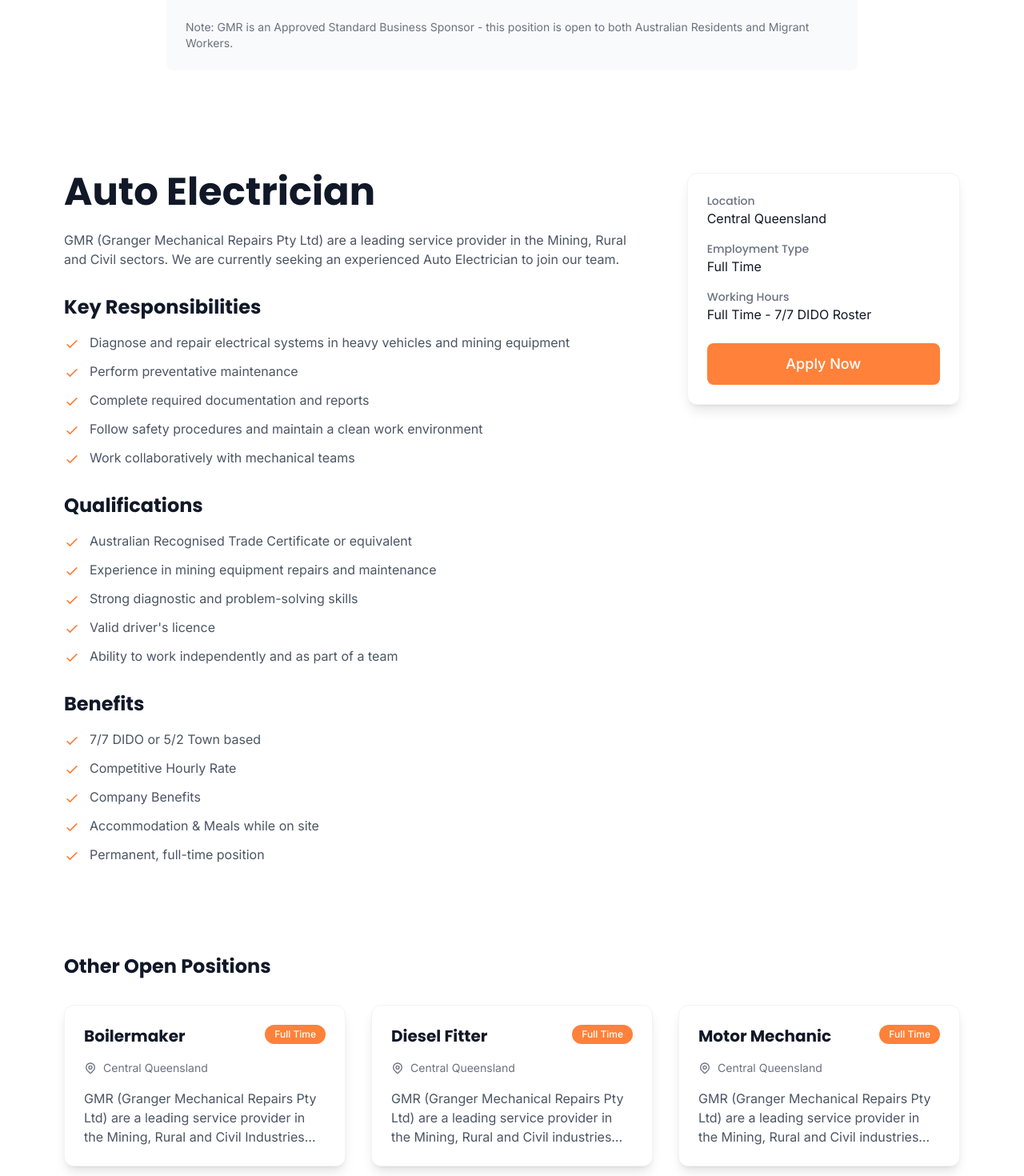
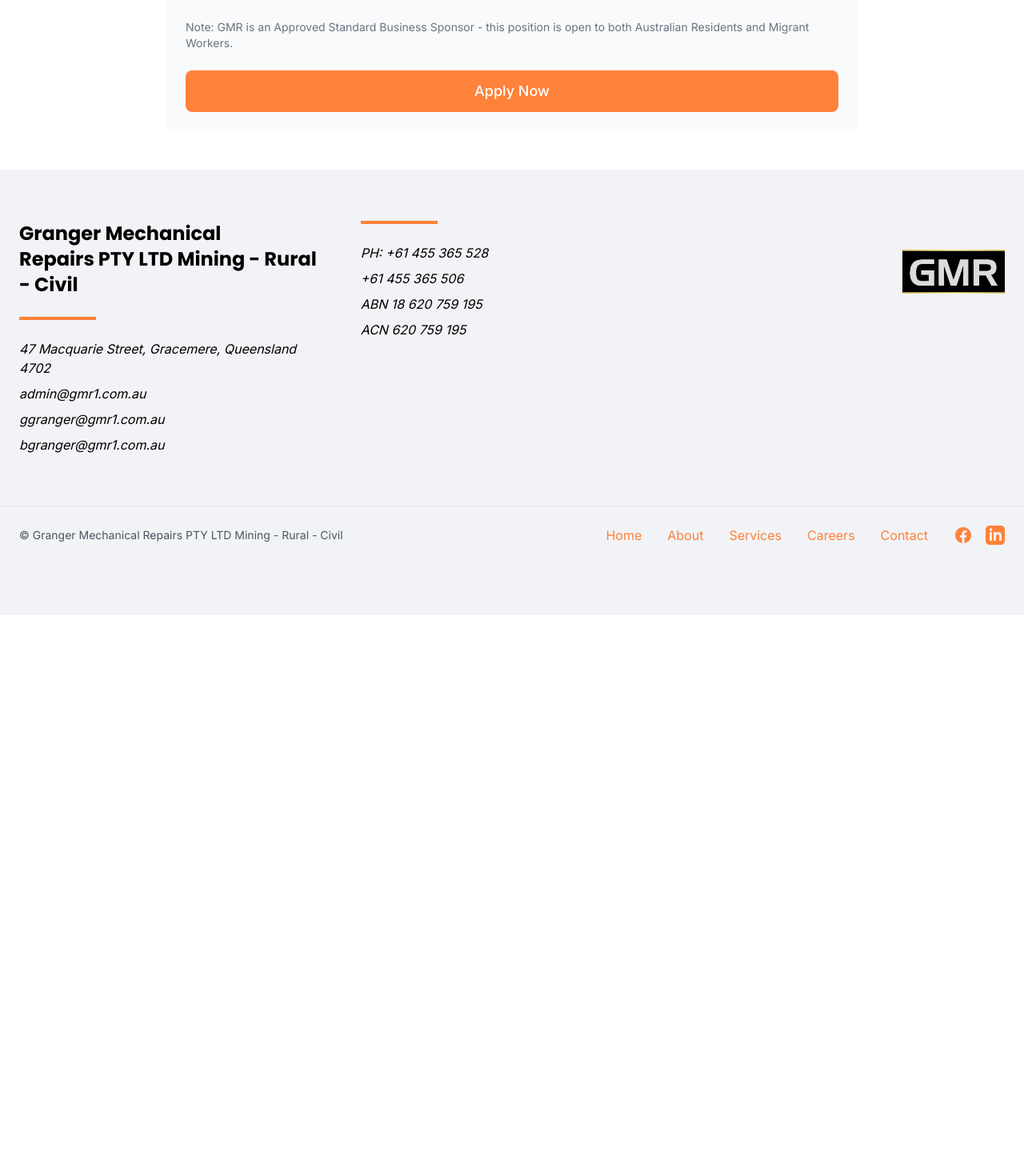
Before and after one commit to Dezzi94/GMR, a React (Vite) app: page /careers/auto-electrician in a window 1280 px wide. Shown: the part 1240-2710 px from the top of the page at 80% size. After the commit the page ends 2009 px from the top, so only its background shows below. Built offline with nearby package versions, Linux system fonts and the light colour scheme.

Commit message:
7/7 DIDO or 5/2 Town based
7/7 DIDO or 5/2 Town based updates jobs page

```diff
--- a/src/constants/careers.ts
+++ b/src/constants/careers.ts
@@ -30,7 +30,7 @@
       type: "Full Time",
       location: "Central Queensland",
       description: "GMR (Granger Mechanical Repairs Pty Ltd) are a leading service provider in the Mining, Rural and Civil sectors. We are currently seeking an experienced Auto Electrician to join our team.",
-      hours: "Full Time - 7/7 DIDO Roster",
+      hours: "Full Time - 7/7 DIDO or 5/2 Town based",
       benefits: [
         "7/7 DIDO or 5/2 Town based",
         "Competitive Hourly Rate",
@@ -59,7 +59,7 @@
       type: "Full Time",
       location: "Central Queensland",
       description: "GMR (Granger Mechanical Repairs Pty Ltd) are a leading service provider in the Mining, Rural and Civil Industries that offer services in both light and heavy equipment mechanical repairs and maintenance. GMR have a reputation for excellent customer service and quality. We are currently seeking a trade qualified Boilermaker to join our team in Central Queensland.",
-      hours: "Full Time - 7/7 DIDO Roster",
+      hours: "Full Time - 7/7 DIDO or 5/2 Town based",
       benefits: [
         "7/7 DIDO or 5/2 Town based",
         "Competitive Hourly Rate",
@@ -90,7 +90,7 @@
       type: "Full Time",
       location: "Central Queensland",
       description: "GMR (Granger Mechanical Repairs Pty Ltd) are a leading service provider in the Mining, Rural and Civil industries that offer services in both light and heavy equipment mechanical repairs and maintenance. We are currently seeking a trade qualified & experienced Diesel Fitter to join our maintenance team in Central Qld.",
-      hours: "Full Time - 7/7 DIDO Roster",
+      hours: "Full Time - 7/7 DIDO or 5/2 Town based",
       benefits: [
         "7/7 DIDO or 5/2 Town based",
         "Competitive Hourly Rate",
@@ -130,7 +130,7 @@
       type: "Full Time",
       location: "Central Queensland",
       description: "GMR (Granger Mechanical Repairs Pty Ltd) are a leading service provider in the Mining, Rural and Civil industries that offer services in both light and heavy equipment mechanical repairs and maintenance. We are currently seeking a trade qualified & experienced Motor Mechanic to join our maintenance team in Central Qld.",
-      hours: "Full Time - 7/7 DIDO Roster",
+      hours: "Full Time - 7/7 DIDO or 5/2 Town based",
       benefits: [
         "7/7 DIDO or 5/2 Town based",
         "Competitive Hourly Rate",
@@ -169,8 +169,8 @@
       title: "Hydraulic Hose Technician",
       type: "Full Time",
       location: "Central Queensland",
-      description: "GMR (Granger Mechanical Repairs Pty Ltd) are seeking a Hose Technician to join our maintenance team in Central Qld. This position offers a 7/7 DIDO roster with competitive benefits.",
-      hours: "Full Time - 7/7 DIDO Roster",
+      description: "GMR (Granger Mechanical Repairs Pty Ltd) are seeking a Hose Technician to join our maintenance team in Central Qld. This position offers a 7/7 DIDO or 5/2 Town based roster with competitive benefits.",
+      hours: "Full Time - 7/7 DIDO or 5/2 Town based",
       benefits: [
         "7/7 DIDO or 5/2 Town based",
         "Competitive Hourly Rate",
--- a/src/pages/JobPosition.tsx
+++ b/src/pages/JobPosition.tsx
@@ -127,98 +127,12 @@
                   admin@gmr1.com.au
                 </a>
               </p>
-              <p className="text-gray-500 text-sm">
+              <p className="text-gray-500 text-sm mb-6">
                 Note: GMR is an Approved Standard Business Sponsor - this position is open to both Australian Residents and Migrant Workers.
               </p>
-            </div>
-          </div>
-        )}
-      </div>
-
-      <div className="max-w-6xl mx-auto px-4 py-12 md:py-20">
-        <div className="grid grid-cols-1 lg:grid-cols-3 gap-12">
-          {/* Main Content */}
-          <div className="lg:col-span-2">
-            <motion.div
-              initial={{ opacity: 0, y: 20 }}
-              animate={{ opacity: 1, y: 0 }}
-              transition={{ duration: 0.6 }}
-            >
-              <h1 className="text-4xl md:text-5xl font-bold text-gray-900 mb-6">
-                {position.title}
-              </h1>
-
-              <div className="prose prose-lg max-w-none">
-                <p className="text-gray-600 mb-8">
-                  {position.description}
-                </p>
-
-                <h2 className="text-2xl font-bold text-gray-900 mb-4">Key Responsibilities</h2>
-                <ul className="space-y-3 mb-8">
-                  {position.responsibilities.map((responsibility: string, index: number) => (
-                    <li key={index} className="flex items-start">
-                      <svg className="w-5 h-5 mr-3 text-[#ff813a] mt-1" fill="none" stroke="currentColor" viewBox="0 0 24 24">
-                        <path strokeLinecap="round" strokeLinejoin="round" strokeWidth={2} d="M5 13l4 4L19 7" />
-                      </svg>
-                      <span className="text-gray-600">{responsibility}</span>
-                    </li>
-                  ))}
-                </ul>
-
-                <h2 className="text-2xl font-bold text-gray-900 mb-4">Qualifications</h2>
-                <ul className="space-y-3 mb-8">
-                  {position.qualifications.map((qualification: string, index: number) => (
-                    <li key={index} className="flex items-start">
-                      <svg className="w-5 h-5 mr-3 text-[#ff813a] mt-1" fill="none" stroke="currentColor" viewBox="0 0 24 24">
-                        <path strokeLinecap="round" strokeLinejoin="round" strokeWidth={2} d="M5 13l4 4L19 7" />
-                      </svg>
-                      <span className="text-gray-600">{qualification}</span>
-                    </li>
-                  ))}
-                </ul>
-
-                <h2 className="text-2xl font-bold text-gray-900 mb-4">Benefits</h2>
-                <ul className="space-y-3 mb-8">
-                  {position.benefits.map((benefit: string, index: number) => (
-                    <li key={index} className="flex items-start">
-                      <svg className="w-5 h-5 mr-3 text-[#ff813a] mt-1" fill="none" stroke="currentColor" viewBox="0 0 24 24">
-                        <path strokeLinecap="round" strokeLinejoin="round" strokeWidth={2} d="M5 13l4 4L19 7" />
-                      </svg>
-                      <span className="text-gray-600">{benefit}</span>
-                    </li>
-                  ))}
-                </ul>
-              </div>
-            </motion.div>
-          </div>
-
-          {/* Sidebar */}
-          <motion.div
-            initial={{ opacity: 0, x: 20 }}
-            animate={{ opacity: 1, x: 0 }}
-            transition={{ duration: 0.6, delay: 0.2 }}
-            className="lg:col-span-1"
-          >
-            <div className="bg-white rounded-xl p-6 border border-gray-100 shadow-lg sticky top-8">
-              <div className="space-y-4 mb-6">
-                <div>
-                  <h3 className="text-sm font-medium text-gray-500">Location</h3>
-                  <p className="text-gray-900">{position.location}</p>
-                </div>
-                <div>
-                  <h3 className="text-sm font-medium text-gray-500">Employment Type</h3>
-                  <p className="text-gray-900">{position.type}</p>
-                </div>
-                <div>
-                  <h3 className="text-sm font-medium text-gray-500">Working Hours</h3>
-                  <p className="text-gray-900">{position.hours}</p>
-                </div>
-              </div>
-
               <button
                 onClick={() => {
-                  // Handle apply action
-                  console.log('Apply for position:', position.title);
+                  window.location.href = 'mailto:admin@gmr1.com.au';
                 }}
                 className="w-full bg-[#ff813a] text-white py-3 px-6 rounded-lg
                   hover:bg-[#ff9f5a] transition-colors duration-300 font-medium text-lg"
@@ -226,58 +140,11 @@
                 Apply Now
               </button>
             </div>
-          </motion.div>
-        </div>
+          </div>
+        )}
+      </div>
 
-        {/* Related Positions */}
-        <div className="mt-20">
-          <h2 className="text-2xl font-bold text-gray-900 mb-8">Other Open Positions</h2>
-          <div className="grid grid-cols-1 md:grid-cols-2 lg:grid-cols-3 gap-8">
-            {CAREERS_DATA.positions
-              .filter((p: JobPositionType) => p.id !== position.id)
-              .slice(0, 3)
-              .map((relatedPosition: JobPositionType, index: number) => (
-                <motion.div
-                  key={relatedPosition.id}
-                  initial={{ opacity: 0, y: 20 }}
-                  whileInView={{ opacity: 1, y: 0 }}
-                  viewport={{ once: true }}
-                  transition={{ duration: 0.5, delay: index * 0.1 }}
-                >
-                  <Link
-                    to={`/careers/${relatedPosition.id}`}
-                    className="block bg-white rounded-xl p-6 h-full border border-gray-100
-                      shadow-lg hover:shadow-xl transition-all duration-300 hover:-translate-y-1"
-                  >
-                    <div className="flex justify-between items-start mb-4">
-                      <h3 className="text-xl font-bold text-gray-900">
-                        {relatedPosition.title}
-                      </h3>
-                      <span className="inline-flex items-center px-3 py-1 rounded-full text-xs
-                        font-medium bg-[#ff813a] text-white">
-                        {relatedPosition.type}
-                      </span>
-                    </div>
 
-                    <div className="flex items-center text-gray-500 text-sm mb-4">
-                      <svg className="w-4 h-4 mr-2" fill="none" stroke="currentColor" viewBox="0 0 24 24">
-                        <path strokeLinecap="round" strokeLinejoin="round" strokeWidth={2}
-                          d="M17.657 16.657L13.414 20.9a1.998 1.998 0 01-2.827 0l-4.244-4.243a8 8 0 1111.314 0z" />
-                        <path strokeLinecap="round" strokeLinejoin="round" strokeWidth={2}
-                          d="M15 11a3 3 0 11-6 0 3 3 0 016 0z" />
-                      </svg>
-                      {relatedPosition.location}
-                    </div>
-
-                    <p className="text-gray-600 line-clamp-3">
-                      {relatedPosition.description}
-                    </p>
-                  </Link>
-                </motion.div>
-              ))}
-          </div>
-        </div>
-      </div>
     </div>
   );
 };
```
